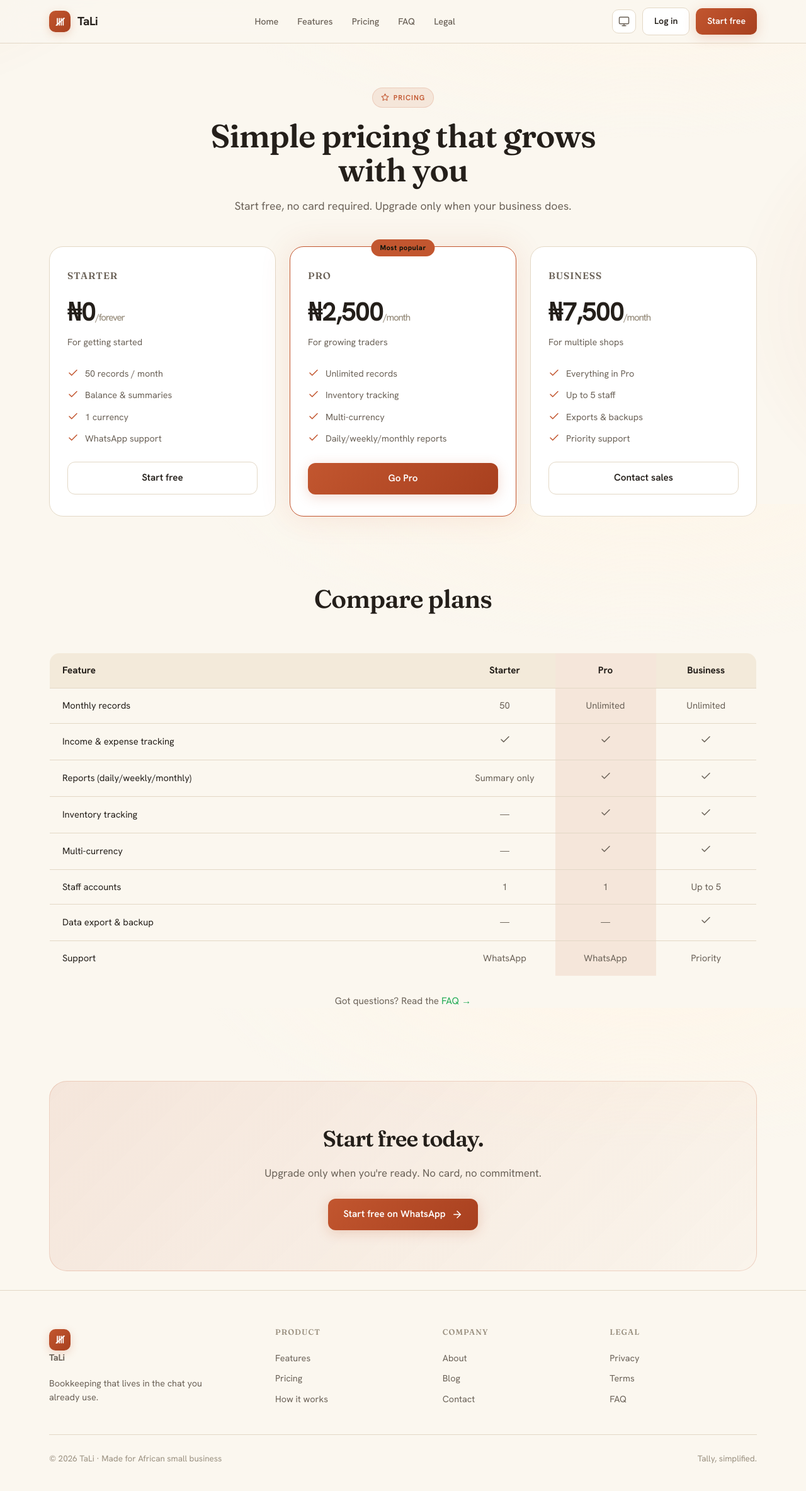
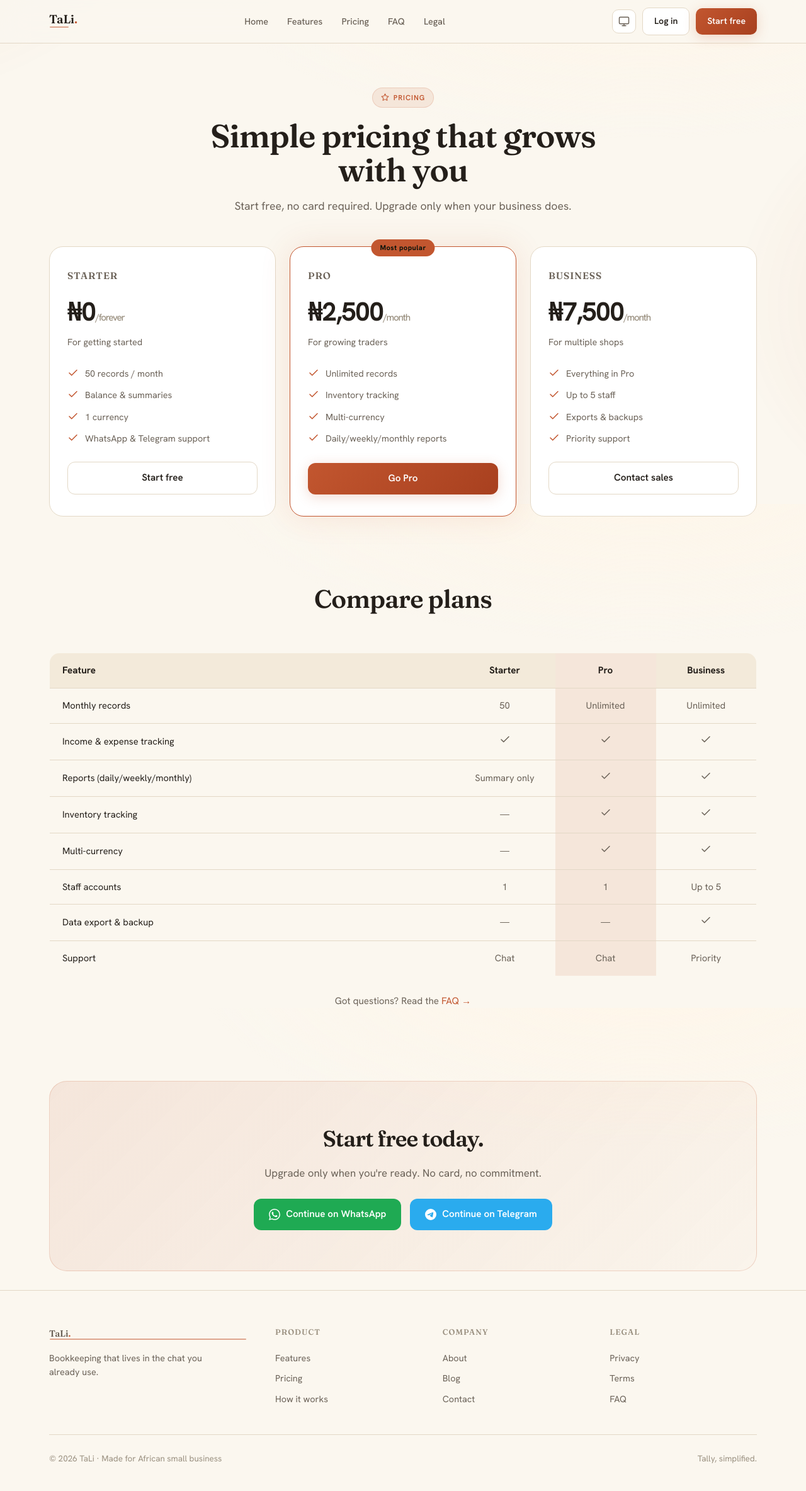
Before and after one commit to christianammadu/TaLi-Project, a Flask app: page /pricing in a window 1280 px wide. Shown: the whole page at 63% size. Run offline with Flask 3, Linux system fonts and the light colour scheme.

Commit message:
feat(brand): rebrand features/pricing/faq/legal + dual CTA (WP-07)
Carries the D-01 brand across the rest of the marketing/legal surface:
typeset 'TaLi.' wordmark in every nav/footer, terracotta favicon, and
stray var(--wa) icon/link colours moved to var(--brand) (green stays
CTA-only). The final CTA on features/pricing/faq is now the dual
'Continue on WhatsApp / Telegram' pair; WhatsApp-only body copy across
features, faq, privacy and terms now reads WhatsApp & Telegram. The
features chat-bubble demos inherit the on-brand .bub restyle (low-stock
note recoloured to a warm danger tint).

```diff
--- a/app/templates/pricing.html
+++ b/app/templates/pricing.html
@@ -12,7 +12,7 @@
 {% include "_sprite.html" %}
 
 <nav><div class="wrap nav">
-  <a href="{{ url_for('web.index') }}" class="logo"><span class="mark"><svg class="ic"><use href="#i-tally"/></svg></span><span class="name">TaLi</span></a>
+  <a href="{{ url_for('web.index') }}" class="wordmark sm" aria-label="TaLi home">TaLi<span class="dot">.</span></a>
   <div class="nav-links"><a href="{{ url_for('web.index') }}">Home</a><a href="{{ url_for('web.features') }}">Features</a><a href="{{ url_for('web.pricing') }}">Pricing</a><a href="{{ url_for('web.faq') }}">FAQ</a><a href="{{ url_for('web.terms') }}">Legal</a></div>
   <div class="nav-cta">
     <button class="theme-btn" type="button" onclick="taliTheme()" aria-label="Toggle theme"><svg class="ic moon"><use href="#i-moon"/></svg><svg class="ic sun"><use href="#i-sun"/></svg><svg class="ic sys"><use href="#i-monitor"/></svg></button>
@@ -29,7 +29,7 @@
 <section style="padding-top:0"><div class="wrap">
   <div class="price">
     <div class="pcard"><h3>Starter</h3><div class="pr">₦0<span>/forever</span></div><p class="desc">For getting started</p>
-      <ul><li><svg class="ic"><use href="#i-check"/></svg> 50 records / month</li><li><svg class="ic"><use href="#i-check"/></svg> Balance &amp; summaries</li><li><svg class="ic"><use href="#i-check"/></svg> 1 currency</li><li><svg class="ic"><use href="#i-check"/></svg> WhatsApp support</li></ul>
+      <ul><li><svg class="ic"><use href="#i-check"/></svg> 50 records / month</li><li><svg class="ic"><use href="#i-check"/></svg> Balance &amp; summaries</li><li><svg class="ic"><use href="#i-check"/></svg> 1 currency</li><li><svg class="ic"><use href="#i-check"/></svg> WhatsApp &amp; Telegram support</li></ul>
       <a href="{{ url_for('web.register') }}" class="btn btn-g btn-full">Start free</a></div>
     <div class="pcard hot"><h3>Pro</h3><div class="pr">₦2,500<span>/month</span></div><p class="desc">For growing traders</p>
       <ul><li><svg class="ic"><use href="#i-check"/></svg> Unlimited records</li><li><svg class="ic"><use href="#i-check"/></svg> Inventory tracking</li><li><svg class="ic"><use href="#i-check"/></svg> Multi-currency</li><li><svg class="ic"><use href="#i-check"/></svg> Daily/weekly/monthly reports</li></ul>
@@ -52,22 +52,25 @@
       <tr><td>Multi-currency</td><td class="no">—</td><td class="hotcol yes"><svg class="ic"><use href="#i-check"/></svg></td><td class="yes"><svg class="ic"><use href="#i-check"/></svg></td></tr>
       <tr><td>Staff accounts</td><td>1</td><td class="hotcol">1</td><td>Up to 5</td></tr>
       <tr><td>Data export &amp; backup</td><td class="no">—</td><td class="hotcol no">—</td><td class="yes"><svg class="ic"><use href="#i-check"/></svg></td></tr>
-      <tr><td>Support</td><td>WhatsApp</td><td class="hotcol">WhatsApp</td><td>Priority</td></tr>
+      <tr><td>Support</td><td>Chat</td><td class="hotcol">Chat</td><td>Priority</td></tr>
     </tbody>
   </table>
-  <p style="text-align:center;color:var(--ts);margin-top:28px;font-size:.95rem">Got questions? Read the <a href="{{ url_for('web.faq') }}" style="color:var(--wa)">FAQ →</a></p>
+  <p style="text-align:center;color:var(--ts);margin-top:28px;font-size:.95rem">Got questions? Read the <a href="{{ url_for('web.faq') }}" style="color:var(--brand)">FAQ →</a></p>
 </div></section>
 
 <div class="wrap"><div class="cta-band">
   <h2>Start free today.</h2>
   <p>Upgrade only when you're ready. No card, no commitment.</p>
-  <a href="{{ url_for('web.register') }}" class="btn btn-p">Start free on WhatsApp <svg class="ic"><use href="#i-arrow-right"/></svg></a>
+  <div class="hero-cta" style="justify-content:center">
+    <a href="{{ whatsapp_url }}" class="btn btn-wa"><svg class="ic"><use href="#i-whatsapp"/></svg> Continue on WhatsApp</a>
+    <a href="{{ telegram_url }}" class="btn btn-tg"><svg class="ic"><use href="#i-telegram"/></svg> Continue on Telegram</a>
+  </div>
 </div></div>
 
 <footer><div class="wrap">
   <div class="foot-grid">
-    <div><a href="{{ url_for('web.index') }}" class="logo"><span class="mark"><svg class="ic"><use href="#i-tally"/></svg></span><span class="name">TaLi</span></a>
-      <p>Bookkeeping that lives in the chat you already use.</p></div>
+    <div><a href="{{ url_for('web.index') }}" class="wordmark" aria-label="TaLi home">TaLi<span class="dot">.</span></a>
+      <p style="margin-top:16px">Bookkeeping that lives in the chat you already use.</p></div>
     <div><h4>Product</h4><a href="{{ url_for('web.features') }}">Features</a><a href="{{ url_for('web.pricing') }}">Pricing</a><a href="{{ url_for('web.index') }}#how">How it works</a></div>
     <div><h4>Company</h4><a href="#">About</a><a href="#">Blog</a><a href="#">Contact</a></div>
     <div><h4>Legal</h4><a href="{{ url_for('web.privacy') }}">Privacy</a><a href="{{ url_for('web.terms') }}">Terms</a><a href="{{ url_for('web.faq') }}">FAQ</a></div>
--- a/app/templates/terms.html
+++ b/app/templates/terms.html
@@ -12,7 +12,7 @@
 {% include "_sprite.html" %}
 
 <nav><div class="wrap nav">
-  <a href="{{ url_for('web.index') }}" class="logo"><span class="mark"><svg class="ic"><use href="#i-tally"/></svg></span><span class="name">TaLi</span></a>
+  <a href="{{ url_for('web.index') }}" class="wordmark sm" aria-label="TaLi home">TaLi<span class="dot">.</span></a>
   <div class="nav-links"><a href="{{ url_for('web.index') }}">Home</a><a href="{{ url_for('web.features') }}">Features</a><a href="{{ url_for('web.pricing') }}">Pricing</a><a href="{{ url_for('web.faq') }}">FAQ</a><a href="{{ url_for('web.privacy') }}">Privacy</a></div>
   <div class="nav-cta">
     <button class="theme-btn" type="button" onclick="taliTheme()" aria-label="Toggle theme"><svg class="ic moon"><use href="#i-moon"/></svg><svg class="ic sun"><use href="#i-sun"/></svg><svg class="ic sys"><use href="#i-monitor"/></svg></button>
@@ -42,10 +42,10 @@
       <h1>Terms of Service</h1>
       <p class="upd">Last updated: 3 June 2026</p>
     </div>
-    <p>These terms govern your use of TaLi. By registering or sending TaLi a message, you agree to them. Please read them alongside our <a href="{{ url_for('web.privacy') }}" style="color:var(--wa)">Privacy Policy</a>.</p>
+    <p>These terms govern your use of TaLi. By registering or sending TaLi a message, you agree to them. Please read them alongside our <a href="{{ url_for('web.privacy') }}" style="color:var(--brand)">Privacy Policy</a>.</p>
 
     <h2 id="t-service">1. The service</h2>
-    <p>TaLi is a bookkeeping assistant that records and reports on the financial and inventory information you send it over WhatsApp. It is a record-keeping tool, <strong>not</strong> accounting, tax or financial advice.</p>
+    <p>TaLi is a bookkeeping assistant that records and reports on the financial and inventory information you send it over WhatsApp or Telegram. It is a record-keeping tool, <strong>not</strong> accounting, tax or financial advice.</p>
 
     <h2 id="t-account">2. Your account</h2>
     <ul>
```
Also changed, not shown: app/templates/faq.html (+13 -10 lines), app/templates/features.html (+11 -8 lines), app/templates/privacy.html (+4 -4 lines).
